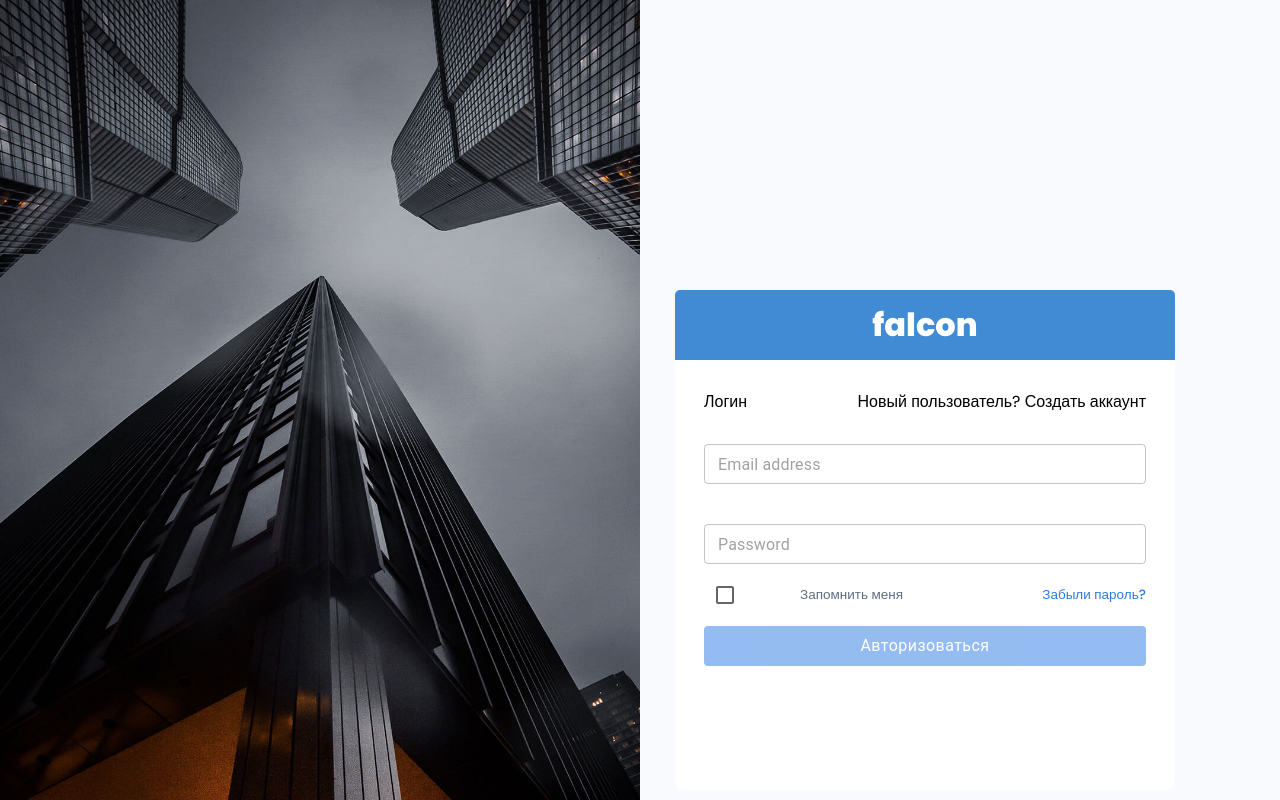
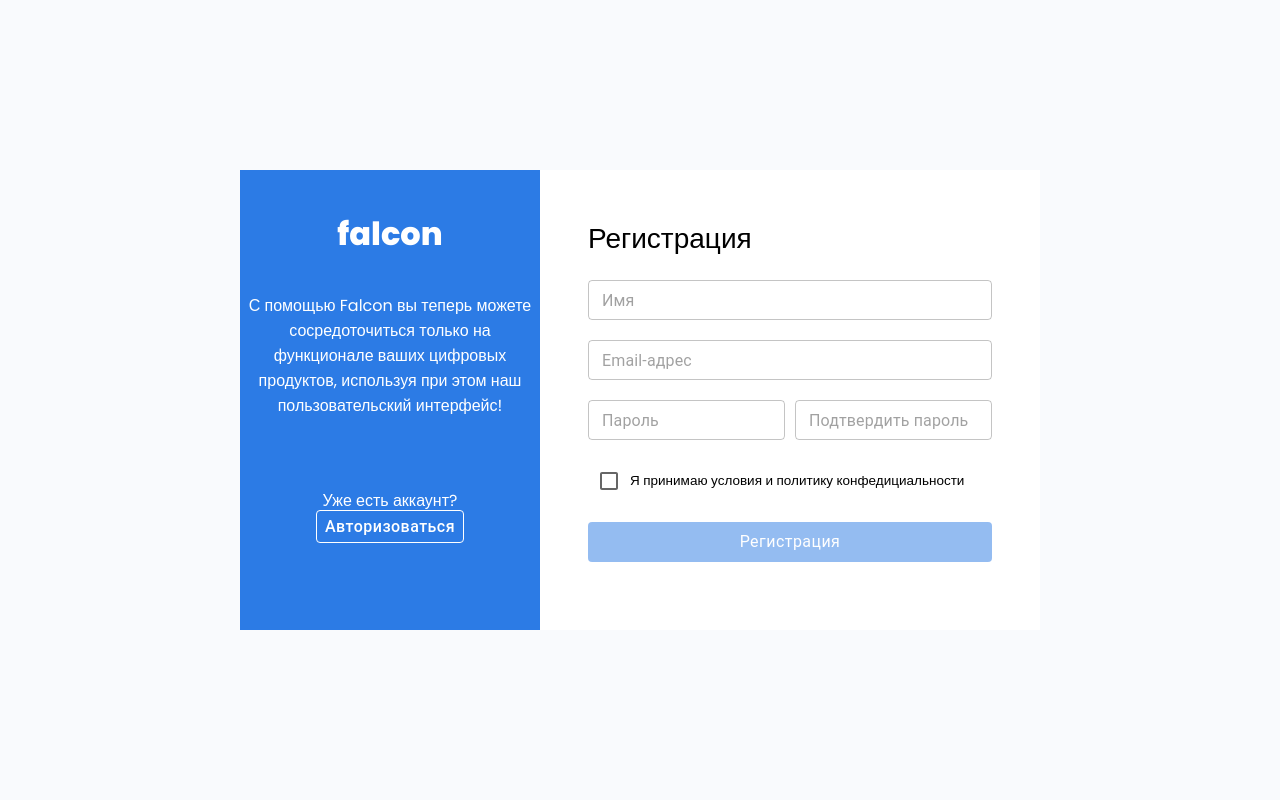
Before and after one commit to Tr3nuss/crm, a React (Vite) app: page / in a window 1280 px wide. Shown: the top 800 px of the page. Built offline with nearby package versions, Linux system fonts and the light colour scheme.

Commit message:
dev#auth feat (добавил пути в register)

```diff
--- a/src/App.tsx
+++ b/src/App.tsx
@@ -1,32 +1,11 @@
 import { FC } from "react";
-import Registration from "./components/authorization/split/Registration";
-import PasswordReset from "./components/authorization/split/PasswordReset";
-import SimpleRegistration from "./components/authorization/simple/SimpleRegistration";
-import Example from "./components/authorization/modal/ModalAuth";
-import SimpleLockScreen from "./components/authorization/simple/SimpleLockScreen";
-import LockScreen from "./components/authorization/split/LockScreen";
-import { CardLockScreen } from "./components/authorization/card/CardLockScreen";
-import SimplePasswordReset from "./components/authorization/simple/SimplePasswordReset";
-import CardResetPassword from "./components/authorization/card/CardResetPassword";
-import SimpleConfirmMail from "./components/authorization/simple/SimpleConfirmMail";
-import CardConfirmMail from "./components/authorization/card/CardConfirmMail";
-import ConfirmMail from "./components/authorization/split/ConfirmMail";
-import SimpleForgetPassword from "./components/authorization/simple/SimpleForgetPassword";
-import { CardForgotPassword } from "./components/authorization/card/CardForgotPassword";
-import ForgetPassword from "./components/authorization/split/ForgetPassword";
-import SimpleLogout from "./components/authorization/simple/SimpleLogout";
-import CardLogout from "./components/authorization/card/CardLogout";
-import Logout from "./components/authorization/split/Logout";
-import SimpleLogin from "./components/authorization/simple/SimpleLogin";
-import Login from "./components/authorization/split/Login";
-import CardLogin from "./components/authorization/card/CardLogin";
-import CardRegistration from "./components/authorization/card/CardRegistration";
+import { RouteNavigation } from "./routes/routes";
 
 export const App: FC = () => {
   return (
     <>
       <div style={{ width: "100%", height: "100%" }}>
-        <Login />
+        <RouteNavigation />
       </div>
     </>
   );
--- a/src/components/authorization/card/CardRegistration.tsx
+++ b/src/components/authorization/card/CardRegistration.tsx
@@ -2,6 +2,8 @@ import { Box, Button, TextField, Checkbox } from "@mui/material";
 import { toast } from "react-toastify";
 import { FC, useState } from "react";
 import axios from "axios";
+import { Link } from "react-router-dom";
+import routePath from "../../../routes/routePath";
 
 const CardRegistration: FC = () => {
   interface IFormData {
@@ -96,6 +98,8 @@ const CardRegistration: FC = () => {
         <Box sx={{ paddingTop: "70px" }}>
           <p style={{ color: "#fff" }}>Уже есть аккаунт?</p>
           <Button
+            as={Link}
+            to={routePath.cardLogin}
             sx={{
               textTransform: "none",
               color: "#fff",
@@ -104,6 +108,7 @@ const CardRegistration: FC = () => {
               border: "1px solid #fff",
               marginTop: "5px",
               "&:hover": { bgcolor: "#fff", color: "#000" },
+              textDecoration: "none",
             }}
           >
             Авторизоваться
--- a/src/components/authorization/simple/SimpleRegistration.tsx
+++ b/src/components/authorization/simple/SimpleRegistration.tsx
@@ -3,6 +3,8 @@ import { FC, useState } from "react";
 import { toast } from "react-toastify";
 import logo from "../../../assets/img/favicons/mstile-150x150.png";
 import axios from "axios";
+import { Link } from "react-router-dom";
+import routePath from "../../../routes/routePath";
 
 export const SimpleRegistration: FC = () => {
   interface IFormData {
@@ -111,7 +113,10 @@ export const SimpleRegistration: FC = () => {
             }}
           >
             <p style={{ fontSize: 19, fontWeight: 500 }}>Регистрация</p>
-            <p style={{ fontSize: 13 }}>Уже есть аккаунт? Авторизуйтесь</p>
+            <p style={{ fontSize: 13 }}>
+              Уже есть аккаунт?{" "}
+              <Link to={routePath.simpleLogin}>Авторизуйтесь</Link>
+            </p>
           </Box>
 
           <TextField
--- a/src/components/authorization/split/Registration.tsx
+++ b/src/components/authorization/split/Registration.tsx
@@ -3,6 +3,8 @@ import { Box, Button, TextField, Checkbox } from "@mui/material";
 import bgImg from "../../../assets/img/generic/15.jpg";
 import { toast } from "react-toastify";
 import axios from "axios";
+import { Link } from "react-router-dom";
+import routePath, { rootPaths } from "../../../routes/routePath";
 
 export const Registration: FC = () => {
   interface IFormData {
@@ -109,7 +111,9 @@ export const Registration: FC = () => {
             }}
           >
             <p style={{ fontSize: 28, fontWeight: 500 }}>Регистрация</p>
-            <p>Уже пользователь? Логин</p>
+            <p>
+              Вы уже пользователь? <Link to={routePath.splitLogin}>Логин</Link>
+            </p>
           </Box>
 
           <TextField
@@ -161,7 +165,8 @@ export const Registration: FC = () => {
               }
             />
             <p style={{ fontSize: 13.5, fontWeight: 500 }}>
-              Я принимаю условия и политику конфедициальности
+              Я принимаю <Link to="*">Условия</Link> и{" "}
+              <Link to="*">Политику конфедициальности</Link>
             </p>
           </Box>
 
--- a/src/routes/routes.tsx
+++ b/src/routes/routes.tsx
@@ -8,10 +8,10 @@ import Registration from "../components/authorization/split/Registration";
 import CardLogin from "../components/authorization/card/CardLogin";
 import CardRegistration from "../components/authorization/card/CardRegistration";
 
-export const RouteNav: FC = () => {
+export const RouteNavigation: FC = () => {
   return (
     <Routes>
-      <Route path="/" element={<SimpleRegistration />} />
+      <Route path="/" element={<CardRegistration />} />
       <Route path={routePath.simpleLogin} element={<SimpleLogin />} />
       <Route path={routePath.simpleRegister} element={<SimpleRegistration />} />
       <Route path={routePath.splitLogin} element={<Login />} />
```
Also changed, not shown: src/components/authorization/split/PasswordReset.tsx (+4 -4 lines).
